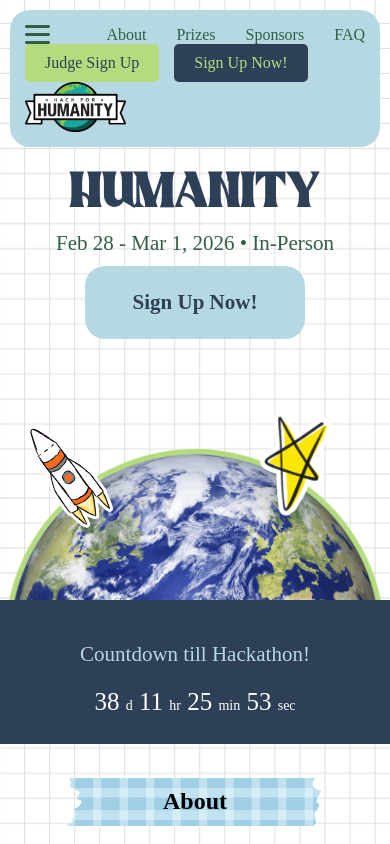
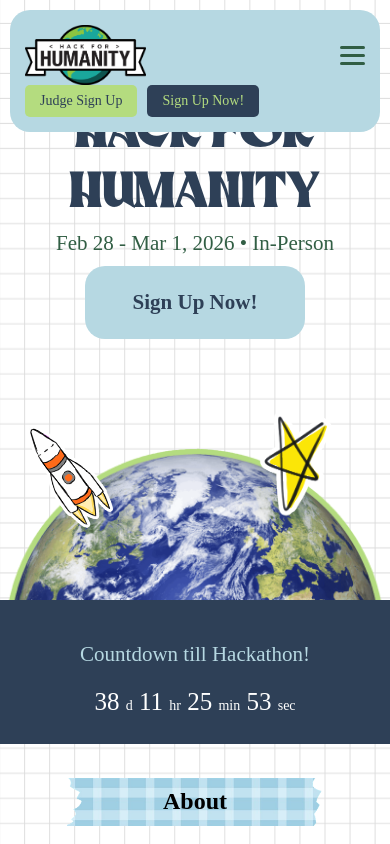
Before and after one commit to SCUACM/hack-for-humanity-website, a React (Vite) app: page / in a window 390 px wide. Shown: the top 844 px of the page. Built offline with nearby package versions, Linux system fonts and the light colour scheme; a web font is replaced by a local one.

Commit message:
dropdown implemented
- need to redesign so it doesnt take up whole mobile screen

```diff
--- a/src/css/NavBar.css
+++ b/src/css/NavBar.css
@@ -130,33 +130,45 @@
     order: 1;
   }
   .nav-logo img{
-
+    height:60px;
+    width:auto;
   }
 
   .hamburger{
-
+    order: 2;
   }
-
   .nav-buttons{
-
+    order: 3;
+    gap:10px;
   }
 
   .nav-left{
-
+    display:none;
+    order:4;
+    width: 100%;
+    flex-basis: 100%;
   }
 
   .nav-left.open{
-
+    display:flex;
+    flex-direction: column;
+    margin-top: 15px;
   }
 
   .nav-links{
-
+flex-direction:column;
+gap:15px;
+padding:0;
+margin:0;
+width:100%;
   }
 
   .nav-links li{
-
+    text-align: center;
   }
   .button{
-
+    padding: 8px 15px;
+    font-size:14px;
+    white-space: nowrap;
   }
 }
```
